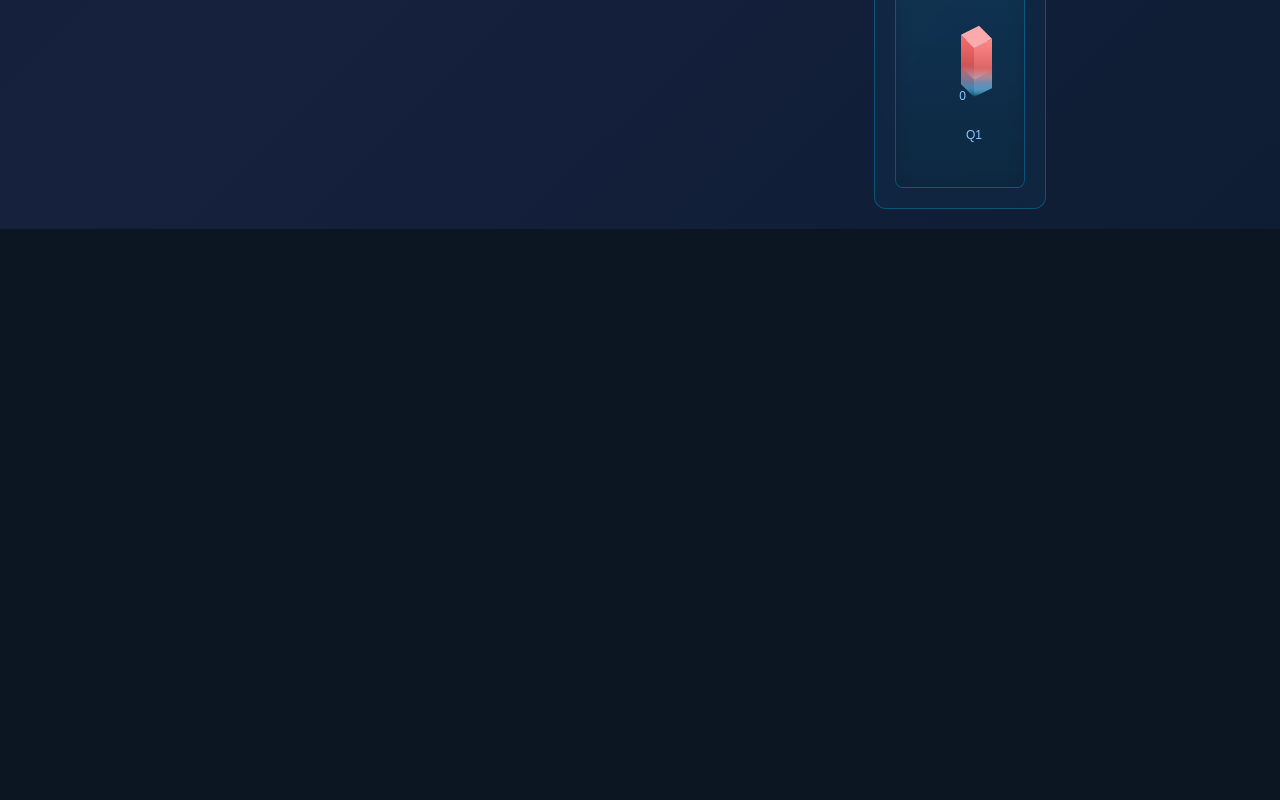
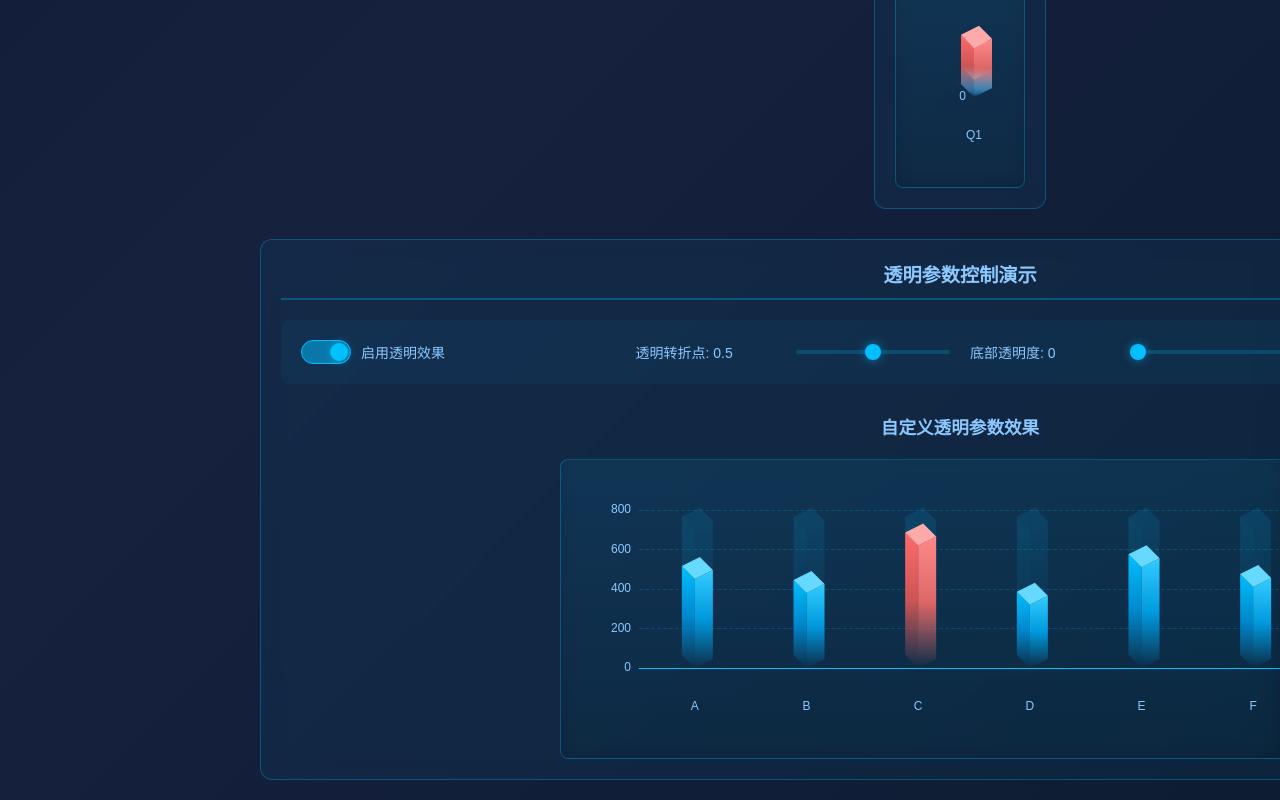
Before and after one commit to bluebirddm/01_bigscreen, a Vue app: page /test/bar3d in a window 1280 px wide. Shown: the part 1646-2446 px from the top of the page. Before the commit the page ends 1875 px from the top, so only its background shows below. Built offline with nearby package versions, Linux system fonts and the light colour scheme.

Commit message:
bar3d transpatent var

```diff
--- a/src/components/Bar3D.vue
+++ b/src/components/Bar3D.vue
@@ -9,7 +9,7 @@
 </template>
 
 <script setup>
-import { ref, onMounted } from 'vue'
+import { ref, onMounted, watchEffect } from 'vue'
 import { use } from 'echarts/core'
 import { CustomChart } from 'echarts/charts'
 import {
@@ -51,6 +51,26 @@ const props = defineProps({
   showMaxBars: {
     type: Boolean,
     default: false
+  },
+  // 透明效果相关参数
+  enableTransparency: {
+    type: Boolean,
+    default: true
+  },
+  transparencyOffset: {
+    type: Number,
+    default: 0.5,
+    validator: (value) => value >= 0 && value <= 1
+  },
+  bottomOpacity: {
+    type: Number,
+    default: 0,
+    validator: (value) => value >= 0 && value <= 1
+  },
+  backgroundTransparencyScale: {
+    type: Number,
+    default: 1,
+    validator: (value) => value >= 0 && value <= 1
   }
 })
 
@@ -109,6 +129,56 @@ const initCustomShapes = () => {
   echarts.graphic.registerShape('CubeLeft', CubeLeft)
   echarts.graphic.registerShape('CubeRight', CubeRight)
   echarts.graphic.registerShape('CubeTop', CubeTop)
+}
+
+// 辅助函数：设置颜色的透明度
+const setColorAlpha = (color, alpha) => {
+  // 处理十六进制颜色
+  if (color.startsWith('#')) {
+    const r = parseInt(color.slice(1, 3), 16)
+    const g = parseInt(color.slice(3, 5), 16)
+    const b = parseInt(color.slice(5, 7), 16)
+    return `rgba(${r}, ${g}, ${b}, ${alpha})`
+  }
+  // 处理rgba颜色
+  if (color.startsWith('rgba')) {
+    return color.replace(/[\d.]+\)$/g, `${alpha})`)
+  }
+  // 处理rgb颜色
+  if (color.startsWith('rgb')) {
+    return color.replace('rgb', 'rgba').replace(')', `, ${alpha})`)
+  }
+  return color
+}
+
+// 辅助函数：创建渐变配置
+const createGradient = (topColor, middleColor, isBackground = false) => {
+  if (!props.enableTransparency) {
+    // 不启用透明时返回纯色渐变
+    return new echarts.graphic.LinearGradient(0, 0, 0, 1, [{
+      offset: 0,
+      color: topColor
+    }, {
+      offset: 0.8,
+      color: middleColor
+    }])
+  }
+
+  // 启用透明时的渐变
+  const bottomAlpha = isBackground
+    ? props.bottomOpacity * props.backgroundTransparencyScale
+    : props.bottomOpacity
+
+  return new echarts.graphic.LinearGradient(0, 0, 0, 1, [{
+    offset: 0,
+    color: topColor
+  }, {
+    offset: props.transparencyOffset,
+    color: middleColor
+  }, {
+    offset: 1,
+    color: setColorAlpha(middleColor, bottomAlpha)
+  }])
 }
 
 // 初始化图表配置
@@ -202,27 +272,17 @@ const initChartOption = () => {
           renderItem: function (params, api) {
             const location = api.coord([api.value(0), api.value(1)])
 
-            const backgroundLeftGradient = new echarts.graphic.LinearGradient(0, 0, 0, 1, [{
-              offset: 0,
-              color: 'rgba(0, 191, 255, 0.15)'
-            }, {
-              offset: 0.5,
-              color: 'rgba(0, 191, 255, 0.08)'
-            }, {
-              offset: 1,
-              color: 'rgba(0, 191, 255, 0)'
-            }])
+            const backgroundLeftGradient = createGradient(
+              'rgba(0, 191, 255, 0.15)',
+              'rgba(0, 191, 255, 0.08)',
+              true
+            )
 
-            const backgroundRightGradient = new echarts.graphic.LinearGradient(0, 0, 0, 1, [{
-              offset: 0,
-              color: 'rgba(0, 191, 255, 0.12)'
-            }, {
-              offset: 0.5,
-              color: 'rgba(0, 191, 255, 0.06)'
-            }, {
-              offset: 1,
-              color: 'rgba(0, 191, 255, 0)'
-            }])
+            const backgroundRightGradient = createGradient(
+              'rgba(0, 191, 255, 0.12)',
+              'rgba(0, 191, 255, 0.06)',
+              true
+            )
 
             return {
               type: 'group',
@@ -273,27 +333,17 @@ const initChartOption = () => {
           const location = api.coord([api.value(0), api.value(1)])
           const isHighlight = api.value(1) > maxValue * 0.8
 
-          const leftGradient = new echarts.graphic.LinearGradient(0, 0, 0, 1, [{
-            offset: 0,
-            color: isHighlight ? '#ff6b6b' : '#00bfff'
-          }, {
-            offset: 0.5,
-            color: isHighlight ? '#cc5555' : '#0088cc'
-          }, {
-            offset: 1,
-            color: isHighlight ? 'rgba(255, 107, 107, 0)' : 'rgba(0, 191, 255, 0)'
-          }])
+          const leftGradient = createGradient(
+            isHighlight ? '#ff6b6b' : '#00bfff',
+            isHighlight ? '#cc5555' : '#0088cc',
+            false
+          )
 
-          const rightGradient = new echarts.graphic.LinearGradient(0, 0, 0, 1, [{
-            offset: 0,
-            color: isHighlight ? '#ff8888' : '#33ccff'
-          }, {
-            offset: 0.5,
-            color: isHighlight ? '#dd6666' : '#0099dd'
-          }, {
-            offset: 1,
-            color: isHighlight ? 'rgba(255, 136, 136, 0)' : 'rgba(51, 204, 255, 0)'
-          }])
+          const rightGradient = createGradient(
+            isHighlight ? '#ff8888' : '#33ccff',
+            isHighlight ? '#dd6666' : '#0099dd',
+            false
+          )
 
           const topGradient = new echarts.graphic.LinearGradient(0, 0, 0, 1, [{
             offset: 0,
@@ -359,6 +409,21 @@ onMounted(() => {
   initCustomShapes()
   initChartOption()
 })
+
+// 监听透明相关props变化，重新初始化图表
+watchEffect(() => {
+  // 依赖收集这些props
+  props.enableTransparency
+  props.transparencyOffset
+  props.bottomOpacity
+  props.backgroundTransparencyScale
+  props.showMaxBars
+
+  // 如果图表已初始化，重新配置
+  if (chartOption.value.series) {
+    initChartOption()
+  }
+})
 </script>
 
 <style scoped>
--- a/src/pages/Bar3DTest.vue
+++ b/src/pages/Bar3DTest.vue
@@ -72,6 +72,76 @@
           height="250px"
         />
       </div>
+
+      <!-- 透明参数控制演示 -->
+      <div class="chart-section full-width">
+        <h3>透明参数控制演示</h3>
+        <div class="controls-grid">
+          <div class="control-group">
+            <label class="switch">
+              <input type="checkbox" v-model="transparencyEnabled">
+              <span class="slider"></span>
+            </label>
+            <span class="control-label">启用透明效果</span>
+          </div>
+
+          <div class="control-group">
+            <label class="range-label">透明转折点: {{ transparencyOffset }}</label>
+            <input
+              type="range"
+              v-model.number="transparencyOffset"
+              min="0"
+              max="1"
+              step="0.1"
+              :disabled="!transparencyEnabled"
+              class="range-slider"
+            >
+          </div>
+
+          <div class="control-group">
+            <label class="range-label">底部透明度: {{ bottomOpacity }}</label>
+            <input
+              type="range"
+              v-model.number="bottomOpacity"
+              min="0"
+              max="1"
+              step="0.1"
+              :disabled="!transparencyEnabled"
+              class="range-slider"
+            >
+          </div>
+
+          <div class="control-group">
+            <label class="range-label">背景柱透明缩放: {{ bgTransparencyScale }}</label>
+            <input
+              type="range"
+              v-model.number="bgTransparencyScale"
+              min="0"
+              max="1"
+              step="0.1"
+              :disabled="!transparencyEnabled"
+              class="range-slider"
+            >
+          </div>
+        </div>
+
+        <div class="demo-charts">
+          <div class="demo-chart">
+            <h4>自定义透明参数效果</h4>
+            <Bar3D
+              :data="[450, 380, 620, 320, 510, 410]"
+              :max-data="[700, 700, 700, 700, 700, 700]"
+              :categories="['A', 'B', 'C', 'D', 'E', 'F']"
+              :show-max-bars="true"
+              :enable-transparency="transparencyEnabled"
+              :transparency-offset="transparencyOffset"
+              :bottom-opacity="bottomOpacity"
+              :background-transparency-scale="bgTransparencyScale"
+              height="300px"
+            />
+          </div>
+        </div>
+      </div>
     </div>
   </div>
 </template>
@@ -92,6 +162,12 @@ const compactCategories = ref(['Q1', 'Q2', 'Q3', 'Q4'])
 
 // 交互开关
 const showMaxBarsToggle = ref(false)
+
+// 透明参数控制
+const transparencyEnabled = ref(true)
+const transparencyOffset = ref(0.5)
+const bottomOpacity = ref(0)
+const bgTransparencyScale = ref(1)
 </script>
 
 <style scoped>
@@ -208,6 +284,98 @@ input:checked + .slider:before {
   font-size: 14px;
 }
 
+/* 全宽区域 */
+.chart-section.full-width {
+  grid-column: span 2;
+  max-width: none;
+}
+
+/* 控制面板样式 */
+.controls-grid {
+  display: grid;
+  grid-template-columns: repeat(auto-fit, minmax(250px, 1fr));
+  gap: 20px;
+  margin-bottom: 30px;
+  padding: 20px;
+  background: rgba(0, 191, 255, 0.05);
+  border-radius: 8px;
+}
+
+.control-group {
+  display: flex;
+  align-items: center;
+  gap: 10px;
+}
+
+.control-label {
+  color: #8cc8ff;
+  font-size: 14px;
+}
+
+.range-label {
+  color: #8cc8ff;
+  font-size: 14px;
+  min-width: 150px;
+}
+
+.range-slider {
+  flex: 1;
+  height: 4px;
+  -webkit-appearance: none;
+  appearance: none;
+  background: rgba(0, 191, 255, 0.2);
+  border-radius: 2px;
+  outline: none;
+  transition: opacity 0.3s;
+}
+
+.range-slider:hover {
+  opacity: 1;
+}
+
+.range-slider:disabled {
+  opacity: 0.3;
+  cursor: not-allowed;
+}
+
+.range-slider::-webkit-slider-thumb {
+  -webkit-appearance: none;
+  appearance: none;
+  width: 16px;
+  height: 16px;
+  background: #00bfff;
+  border-radius: 50%;
+  cursor: pointer;
+  box-shadow: 0 0 10px rgba(0, 191, 255, 0.5);
+}
+
+.range-slider::-moz-range-thumb {
+  width: 16px;
+  height: 16px;
+  background: #00bfff;
+  border-radius: 50%;
+  cursor: pointer;
+  box-shadow: 0 0 10px rgba(0, 191, 255, 0.5);
+}
+
+.demo-charts {
+  display: flex;
+  justify-content: center;
+  gap: 20px;
+}
+
+.demo-chart {
+  flex: 1;
+  max-width: 800px;
+}
+
+.demo-chart h4 {
+  color: #8cc8ff;
+  text-align: center;
+  margin-bottom: 20px;
+  font-size: 1.1rem;
+}
+
 @media (max-width: 1200px) {
   .charts-container {
     grid-template-columns: 1fr;
```
